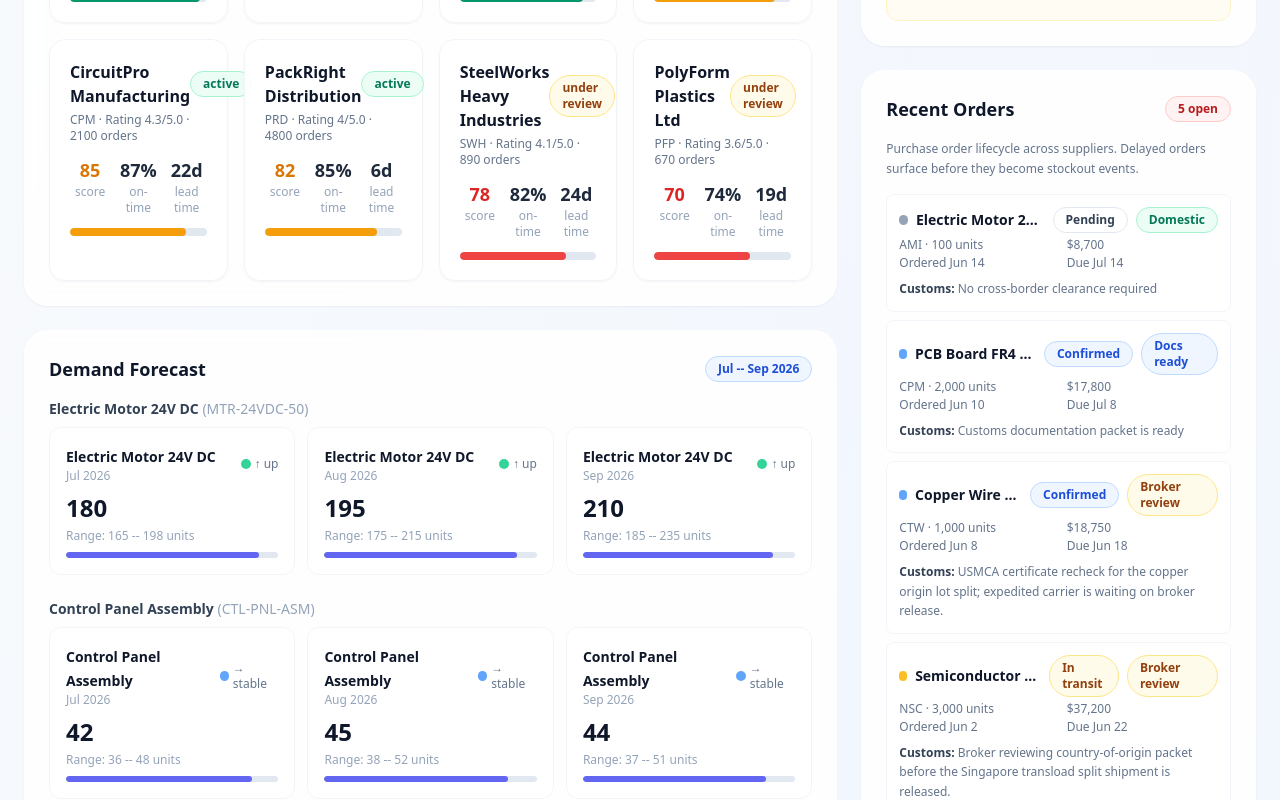
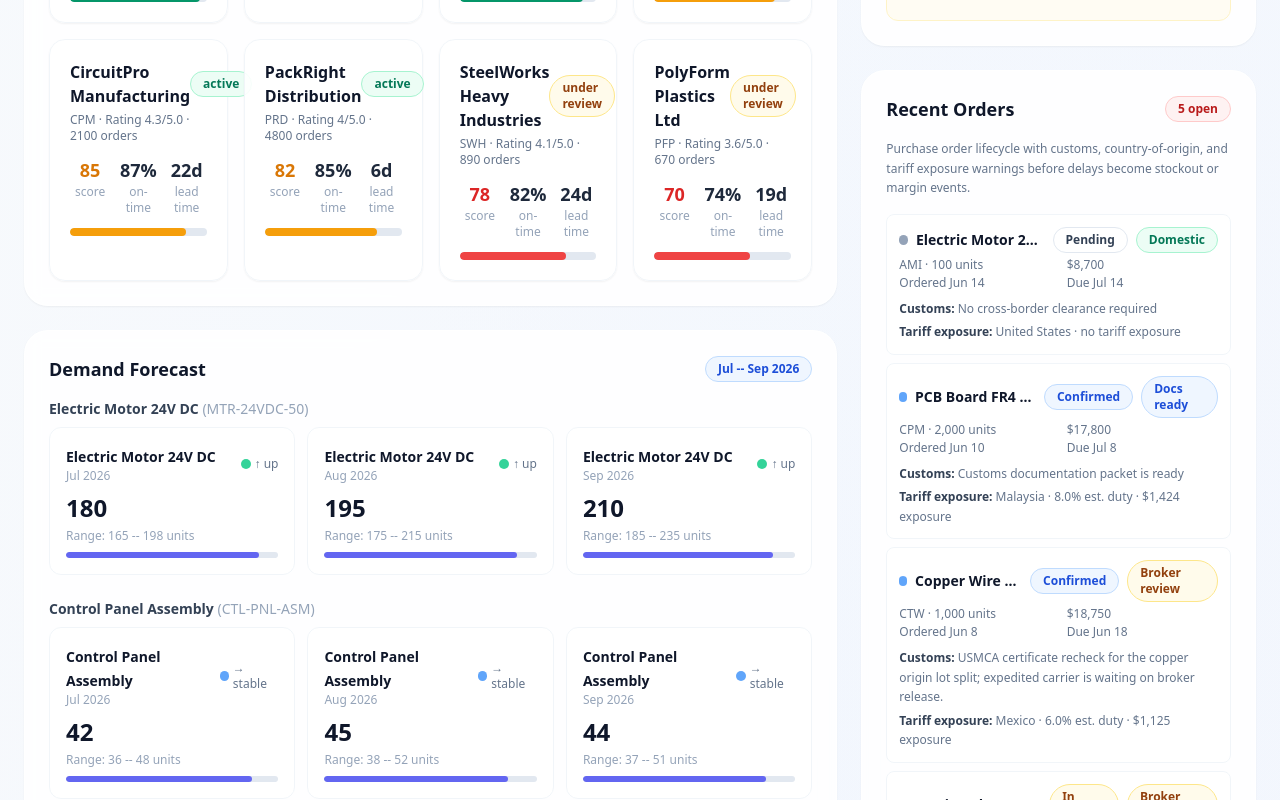
Before and after one commit to tensorgarden/supply-chain-ai, a Next.js app: page / in a window 1280 px wide. Shown: the part 1680-2480 px from the top of the page. Built offline with nearby package versions, Linux system fonts and the light colour scheme.

Commit message:
Add tariff exposure tracking to purchase orders

```diff
--- a/src/app/page.tsx
+++ b/src/app/page.tsx
@@ -825,6 +825,21 @@ function customsClearanceNote(po: PurchaseOrder): string {
     : "Customs documentation packet is ready";
 }
 
+function tariffExposureLabel(po: PurchaseOrder): string {
+  if (po.tariffRatePercent === 0) {
+    return `${po.countryOfOrigin} · no tariff exposure`;
+  }
+
+  const exposure = po.estimatedTariffExposure.toLocaleString("en-US", {
+    style: "currency",
+    currency: "USD",
+    minimumFractionDigits: 0,
+    maximumFractionDigits: 0,
+  });
+
+  return `${po.countryOfOrigin} · ${po.tariffRatePercent.toFixed(1)}% est. duty · ${exposure} exposure`;
+}
+
 function RecentOrdersPanel() {
   const sorted = [...demoPurchaseOrders].sort(
     (a, b) => new Date(b.orderDate).getTime() - new Date(a.orderDate).getTime()
@@ -839,8 +854,8 @@ function RecentOrdersPanel() {
         </Badge>
       </div>
       <p className="mb-4 text-xs leading-relaxed text-slate-500">
-        Purchase order lifecycle across suppliers. Delayed orders surface
-        before they become stockout events.
+        Purchase order lifecycle with customs, country-of-origin, and tariff
+        exposure warnings before delays become stockout or margin events.
       </p>
       <div className="space-y-2">
         {sorted.map((po) => {
@@ -885,6 +900,12 @@ function RecentOrdersPanel() {
               <div className="mt-2 text-xs leading-relaxed text-slate-500">
                 <span className="font-semibold text-slate-700">Customs:</span>{" "}
                 {customsClearanceNote(po)}
+              </div>
+              <div className="mt-1 text-xs leading-relaxed text-slate-500">
+                <span className="font-semibold text-slate-700">
+                  Tariff exposure:
+                </span>{" "}
+                {tariffExposureLabel(po)}
               </div>
             </div>
           );
--- a/src/lib/demo-data.ts
+++ b/src/lib/demo-data.ts
@@ -182,6 +182,9 @@ export const demoPurchaseOrders: PurchaseOrder[] = [
     supplierId: "sup_004",
     quantity: 3000,
     unitPrice: 12.40,
+    countryOfOrigin: "Taiwan",
+    tariffRatePercent: 12.5,
+    estimatedTariffExposure: 4650,
     status: "in_transit",
     orderDate: "2026-06-02",
     expectedDeliveryDate: "2026-06-22",
@@ -200,6 +203,9 @@ export const demoPurchaseOrders: PurchaseOrder[] = [
     supplierId: "sup_002",
     quantity: 50,
     unitPrice: 680.00,
+    countryOfOrigin: "Turkey",
+    tariffRatePercent: 25,
+    estimatedTariffExposure: 8500,
     status: "delayed",
     orderDate: "2026-05-12",
     expectedDeliveryDate: "2026-06-03",
@@ -218,6 +224,9 @@ export const demoPurchaseOrders: PurchaseOrder[] = [
     supplierId: "sup_005",
     quantity: 2000,
     unitPrice: 8.90,
+    countryOfOrigin: "Malaysia",
+    tariffRatePercent: 8,
+    estimatedTariffExposure: 1424,
     status: "confirmed",
     orderDate: "2026-06-10",
     expectedDeliveryDate: "2026-07-08",
@@ -236,6 +245,9 @@ export const demoPurchaseOrders: PurchaseOrder[] = [
     supplierId: "sup_001",
     quantity: 100,
     unitPrice: 87.00,
+    countryOfOrigin: "United States",
+    tariffRatePercent: 0,
+    estimatedTariffExposure: 0,
     status: "pending",
     orderDate: "2026-06-14",
     expectedDeliveryDate: "2026-07-14",
@@ -254,6 +266,9 @@ export const demoPurchaseOrders: PurchaseOrder[] = [
     supplierId: "sup_001",
     quantity: 300,
     unitPrice: 42.50,
+    countryOfOrigin: "Canada",
+    tariffRatePercent: 4,
+    estimatedTariffExposure: 510,
     status: "received",
     orderDate: "2026-05-20",
     expectedDeliveryDate: "2026-06-03",
@@ -272,6 +287,9 @@ export const demoPurchaseOrders: PurchaseOrder[] = [
     supplierId: "sup_003",
     quantity: 1000,
     unitPrice: 18.75,
+    countryOfOrigin: "Mexico",
+    tariffRatePercent: 6,
+    estimatedTariffExposure: 1125,
     status: "confirmed",
     orderDate: "2026-06-08",
     expectedDeliveryDate: "2026-06-18",
--- a/src/lib/types.ts
+++ b/src/lib/types.ts
@@ -126,6 +126,9 @@ export interface PurchaseOrder {
   supplierId: string;
   quantity: number;
   unitPrice: number;
+  countryOfOrigin: string;
+  tariffRatePercent: number;
+  estimatedTariffExposure: number;
   status: OrderStatus;
   orderDate: string;
   expectedDeliveryDate: string;
```
Also changed, not shown: 1 other file (tests, documents, lock files or other folders).
